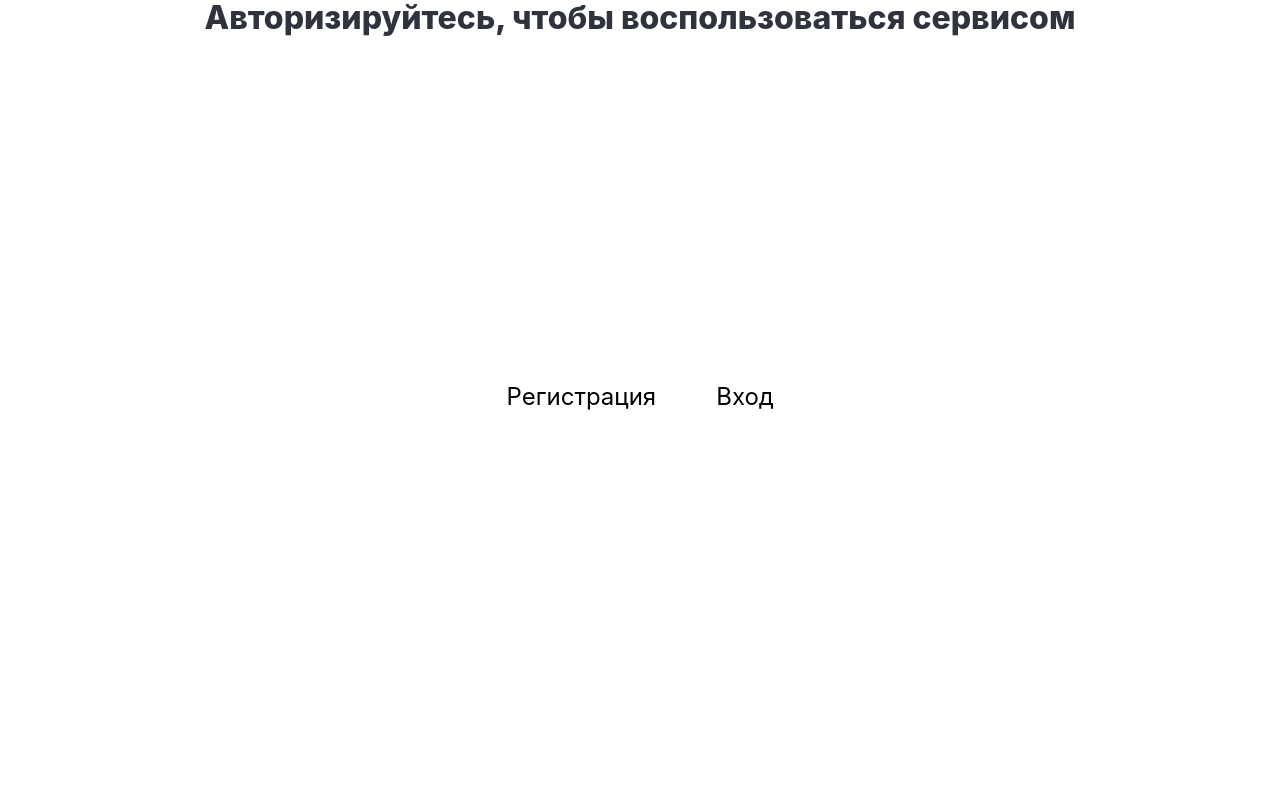
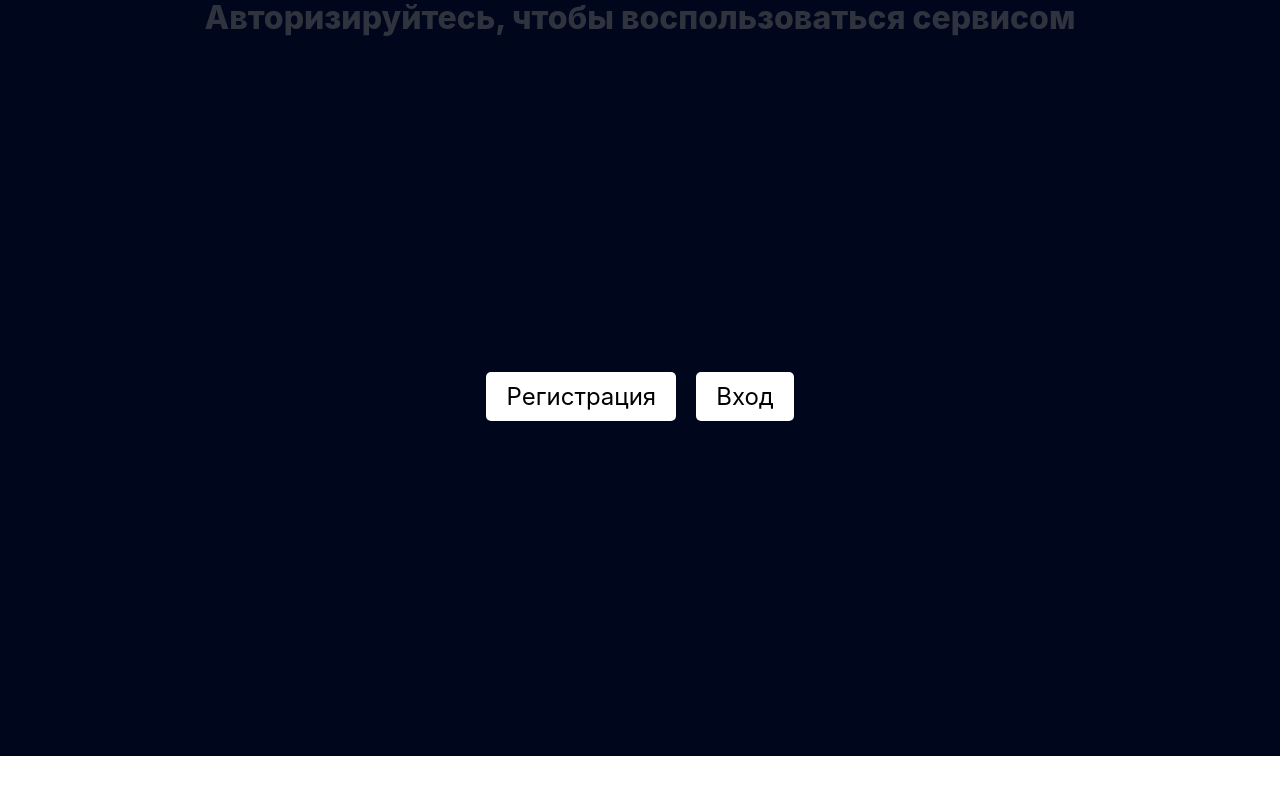
Before and after one commit to zilipopka/HYB, a Flask app: page / in a window 1280 px wide. Run offline with Flask 3, Linux system fonts and the light colour scheme.

Commit message:
frontend attempt

```diff
--- a/sweater/static/style.css
+++ b/sweater/static/style.css
@@ -1,5 +1,8 @@
 @import "https://cdn.jsdelivr.net/npm/bulma@1.0.2/css/bulma.min.css";
 
+body{
+    background-color: #00061c;
+}
 .center-container {
     display: flex;
     justify-content: center; /* Горизонтальное центрирование */
--- a/sweater/templates/sign_in.html
+++ b/sweater/templates/sign_in.html
@@ -18,8 +18,7 @@
     }
 </style>
 
-<body>
-
+<body bgcolor="#ffffff">
     <center><h1 class="title">Вход</h1></center>
     <form action="" method="post">
         <h2 class="subtitle">Логин:</h2>
```
